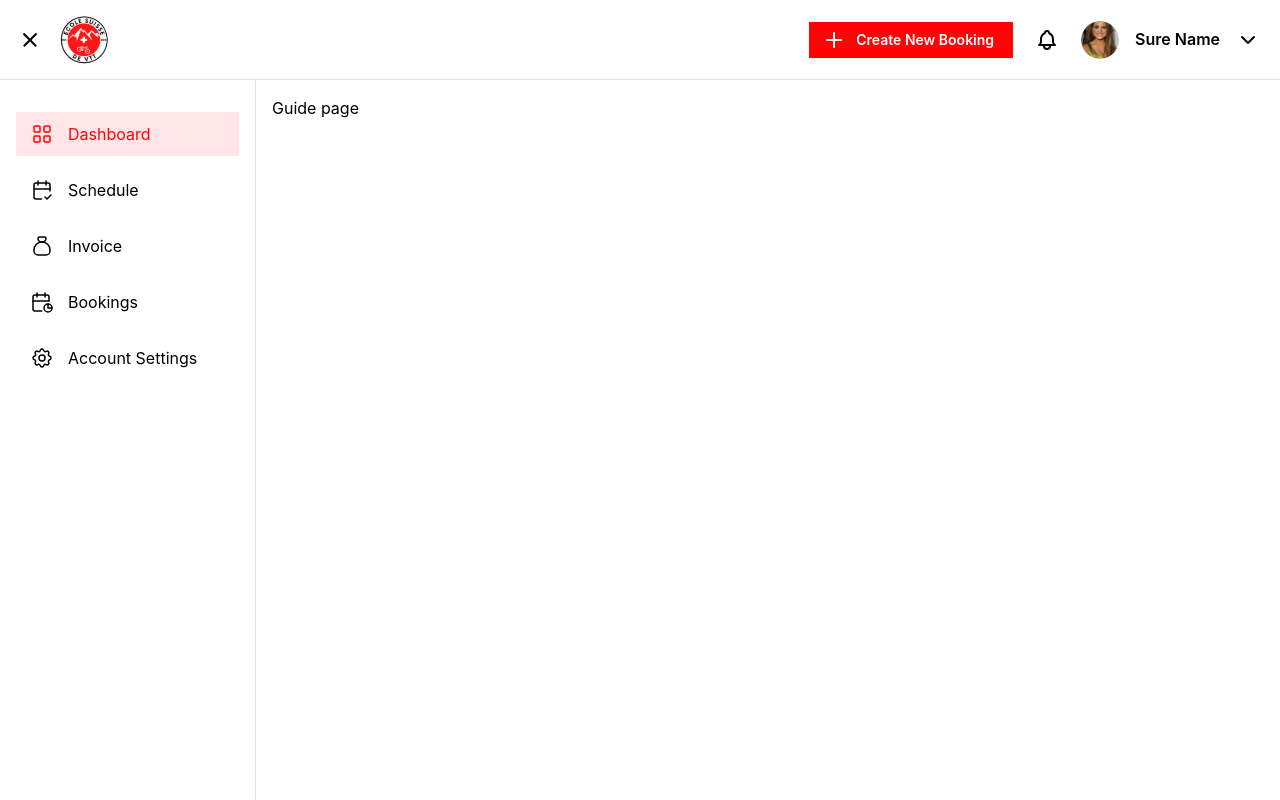
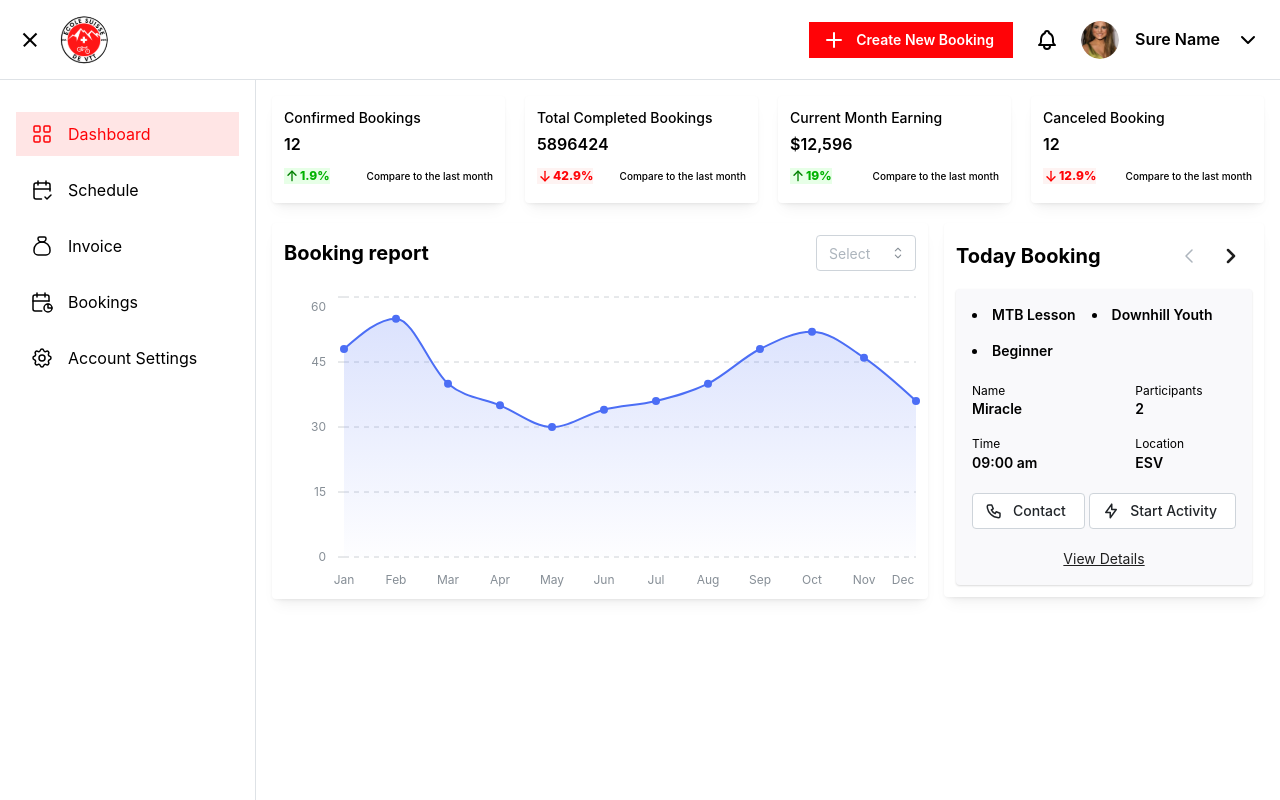
Before and after one commit to digitaluxpk/esv-frontend, a Next.js app: page /guide in a window 1280 px wide. Built offline with nearby package versions, Linux system fonts and the light colour scheme.

Commit message:
guide dashboard with status, charts ,today booking

```diff
--- /dev/null
+++ b/app/components/dashboard/ReportChart.js
@@ -0,0 +1,17 @@
+"use client"
+
+import { AreaChart } from '@mantine/charts';
+import {booking_report} from '@/app/utils/DashboardConstants';
+
+export default function ReportChart() {
+  return (
+    <AreaChart
+      h={290}
+      data={booking_report}
+      dataKey="date"
+      series={[{ name: 'Bookings', color: 'indigo.6' }]}
+      curveType="monotone"
+      connectNulls
+    />
+  );
+}
--- /dev/null
+++ b/app/components/dashboard/StatusCards.jsx
@@ -0,0 +1,45 @@
+"use client";
+import { Text, Paper, Flex, Grid,useMantineTheme} from "@mantine/core";
+import { IconArrowUp, IconArrowDown } from "@tabler/icons-react";
+export default function StatusCards({ booking }) {
+  const theme = useMantineTheme();
+
+  return (
+    <Grid.Col span={3}>
+      <Paper shadow="sm" p="sm">
+        <Text size="sm" c="{grey.8}" fw={500}>
+          {booking.title}
+        </Text>
+        <Text size="md" mt={4} c="{grey.8}" fw={600}>
+          {booking.count}
+        </Text>
+
+        {booking.performance === "profit" ? (
+          <Flex align="center" justify="space-between" mt={4} h={30}>
+            <Flex bg={theme.colors.green[0]} justify="flex-start" align="center">
+              <IconArrowUp stroke={2} color="green" size={16} />
+              <Text size="xs" c="green" fw={800}>
+                {booking.performance_count}
+              </Text>
+            </Flex>
+            <Text size={10} fw={500}>
+              {booking.performance_text}
+            </Text>
+          </Flex>
+        ) : booking.performance === "loss" ? (
+          <Flex align="center" justify="space-between" mt={4} h={30}>
+            <Flex bg="#FEF3F2" justify="flex-start" align="center">
+              <IconArrowDown stroke={2} color="red" size={16} />
+              <Text size="xs" c="primary-red" fw={800}>
+                {booking.performance_count}
+              </Text>
+            </Flex>
+            <Text size={10} fw={500}>
+              {booking.performance_text}
+            </Text>
+          </Flex>
+        ) : null}
+      </Paper>
+    </Grid.Col>
+  );
+}
--- /dev/null
+++ b/app/components/dashboard/TodayBooking.jsx
@@ -0,0 +1,114 @@
+import {
+  Text,
+  Paper,
+  Flex,
+  useMantineColorScheme,
+  Grid,
+  Box,
+  Space,
+  Center,
+  ActionIcon,
+  List,
+  Group,
+  Button,
+  Anchor,
+} from "@mantine/core";
+import {
+  IconPhone,
+  IconBolt,
+  IconChevronRight,
+  IconChevronLeft,
+} from "@tabler/icons-react";
+import Link from "next/link";
+import React from "react";
+export default function TodayBooking({}) {
+  const theme = useMantineColorScheme();
+
+  const booking = [
+    { id: 1, key: "Name", value: "Miracle" },
+    { id: 2, key: "Participants", value: "2" },
+    { id: 3, key: "Time", value: "09:00 am" },
+    { id: 4, key: "Location", value: "ESV" },
+  ];
+
+  return (
+    <Paper shadow="sm" p="sm">
+      <Flex align="center" justify="space-between" mb={12}>
+        <Text size="xl" fw={700}>
+          Today Booking
+        </Text>
+
+        <Flex justify="space-between" align="center">
+          <ActionIcon size={42} variant="filled" disabled bg="transparent">
+            <IconChevronLeft stroke={1.5} />
+          </ActionIcon>
+
+          <ActionIcon
+            size={42}
+            variant="filled"
+            bg="none"
+            c="dark"
+            color="dark"
+          >
+            <IconChevronRight stroke={2.5} />
+          </ActionIcon>
+        </Flex>
+      </Flex>
+      <Paper shadow="xs" p="md" bg="#F9F9FB">
+        <List size="sm" fw={600} component={Group}>
+          <List.Item>MTB Lesson</List.Item>
+          <List.Item>Downhill Youth</List.Item>
+          <List.Item>Beginner</List.Item>
+        </List>
+        <Space h="md" />
+        <Grid align="center" justify="space-between" mt={5}>
+          {booking.map((obj) => (
+            <React.Fragment key={obj.id}>
+              <Grid.Col span={5}>
+                <Text size="xs">{obj.key}</Text>
+                <Text size="sm" fw={600}>
+                  {obj.value}
+                </Text>
+              </Grid.Col>
+            </React.Fragment>
+          ))}
+        </Grid>
+        <Space h="lg" />
+        <Flex align="center" justify="space-between">
+          <Button
+            size="sm"
+            fw={500}
+            leftSection={<IconPhone size={18} />}
+            variant="default"
+          >
+            Contact
+          </Button>
+
+          <Button
+            fw={500}
+            size="sm"
+            leftSection={<IconBolt size={18} />}
+            variant="default"
+          >
+            Start Activity
+          </Button>
+        </Flex>
+        <Space h="lg" />
+
+        <Center>
+          <Anchor
+            justify="center"
+            size="sm"
+            c="dark"
+            href=""
+            component={Link}
+            target="_blank"
+            underline="always"
+          >
+            View Details
+          </Anchor>
+        </Center>
+      </Paper>
+    </Paper>
+  );
+}
--- a/app/guide/page.jsx
+++ b/app/guide/page.jsx
@@ -1,5 +1,70 @@
 "use client";
 
+import {
+  Text,
+  Paper,
+  Flex,
+  Select,
+  useMantineColorScheme,
+  Grid,Space
+} from "@mantine/core";
+import { useState } from "react";
+import { gudieBookingStatus } from "@/app/utils/DashboardConstants";
+import StatusCards from "@/app/components/dashboard/StatusCards";
+import ReportChart from "@/app/components/dashboard/ReportChart";
+import { IconChevronDown } from "@tabler/icons-react";
+  import TodayBooking from "@/app/components/dashboard/TodayBooking";
+
+
 export default function Guide() {
-  return <div>Guide page</div>;
+  const [value, setValue] = useState(null);
+  console.log("gudieBookingStatus ", gudieBookingStatus);
+
+  const durations = [
+    { value: "1months", label: "1 Month" },
+    { value: "3months", label: "3 Months" },
+    { value: "6months", label: "6 Months" },
+    { value: "1year", label: "1 Year" },
+
+  ];
+  return (
+    <div>
+      <Grid gutter="lg">
+        {gudieBookingStatus?.map((booking) => (
+          <StatusCards key={booking.id} booking={booking} />
+        ))}
+      </Grid>
+      <Space h="lg" />
+      <Grid>
+        <Grid.Col span={8}>
+          <Paper shadow="sm" p="sm">
+            <Flex align="center" justify="space-between" mb={10}>
+              <Text size="xl" fw={700}>
+                Booking report
+              </Text>
+              <Select
+                mih={30} w={100}
+                data={durations}
+                value={value}
+                onChange={(newValue) => setValue(newValue)}
+                placeholder="Select "
+                fz={10}
+
+
+                size="sm"
+                icon={<IconChevronDown stroke={1.5}  />}
+              />
+            </Flex>
+            <Space h="md" />
+            <ReportChart />
+          </Paper>
+        </Grid.Col>
+<Grid.Col span={4}>
+  <TodayBooking />
+
+  </Grid.Col >
+
+      </Grid>
+    </div>
+  );
 }
--- a/app/layout.tsx
+++ b/app/layout.tsx
@@ -1,4 +1,5 @@
 import "@mantine/core/styles.css";
+import '@mantine/charts/styles.css';
 import { MantineProvider } from "@mantine/core";
 import { theme } from "../theme";
 import { Toaster } from "react-hot-toast";
--- /dev/null
+++ b/app/utils/DashboardConstants.jsx
@@ -0,0 +1,89 @@
+export {gudieBookingStatus,booking_report}
+
+const gudieBookingStatus=[
+    {
+        id:1,
+        title:'Confirmed Bookings',
+        count:'12',
+        performance:'profit',
+        performance_count:'1.9%',
+        performance_text:'Compare to the last month'
+    },
+    {id:2,
+        title:'Total Completed Bookings',
+        count:'5896424',
+        performance:'loss',
+        performance_count:'42.9%',
+        performance_text:'Compare to the last month'
+    },
+    {
+        id:3,
+        title:'Current Month Earning',
+        count:'$12,596',
+        performance:'profit',
+        performance_count:'19%',
+        performance_text:'Compare to the last month'
+    },
+    {
+        id:4,
+        title:'Canceled Booking',
+        count:'12',
+        performance:'loss',
+        performance_count:'12.9%',
+        performance_text:'Compare to the last month'
+    }
+
+]
+
+
+ const booking_report = [
+  {
+    date: 'Jan',
+    Bookings: 48,
+  },
+  {
+    date: 'Feb',
+    Bookings: 55,
+  },
+  {
+    date: 'Mar ',
+    Bookings: 40,
+  },
+  {
+    date: 'Apr ',
+    Bookings: 35,
+  },
+  {
+    date: 'May ',
+    Bookings: 30,
+  },
+  {
+    date: 'Jun ',
+    Bookings: 34,
+  },
+  {
+    date: 'Jul ',
+    Bookings: 36,
+  },
+  {
+    date: 'Aug ',
+    Bookings: 40,
+  },
+   {
+    date: 'Sep ',
+    Bookings: 48,
+  },
+   {
+    date: 'Oct ',
+    Bookings: 52,
+  },
+   {
+    date: 'Nov ',
+    Bookings: 46,
+  },
+   {
+    date: 'Dec ',
+    Bookings: 36,
+  },
+
+];
--- a/package.json
+++ b/package.json
@@ -9,6 +9,7 @@
     "lint": "next lint"
   },
   "dependencies": {
+    "@mantine/charts": "7.6.1",
     "@mantine/core": "7.6.1",
     "@mantine/form": "^7.6.1",
     "@mantine/hooks": "7.6.1",
@@ -17,7 +18,8 @@
     "react": "18.2.0",
     "react-dom": "18.2.0",
     "react-hot-toast": "^2.4.1",
-    "react-icons": "^5.0.1"
+    "react-icons": "^5.0.1",
+    "recharts": "2"
   },
   "devDependencies": {
     "@types/node": "20.8.10",
--- a/theme.ts
+++ b/theme.ts
@@ -19,6 +19,31 @@ export const theme = createTheme({
       "#cc0000",
       "#b20000"
     ],
+    'green': [
+      "#e7ffe7",
+      "#b2ffb2",
+      "#7fff7f",
+      "#4dff4d",
+      "#1aff1a",
+      "#00e600",
+      "#00b200",
+      "#008000",
+      "#004d00",
+      "#003300"
+    ],
+    dark: [
+        "#ffffff",
+        "#e6e6e6",
+        "#cccccc",
+        "#b3b3b3",
+        "#292929",
+        "#1f1f1f",
+        "#1f1f1f",
+        "#0f0f0f",
+        "#333333",
+        "#1a1a1a",
+        "#000000"
+      ]
   },
   fontSmoothing: true,
 });
```
Also changed, not shown: app/page.tsx (+8 -1 lines), 1 other file (tests, documents, lock files or other folders).
